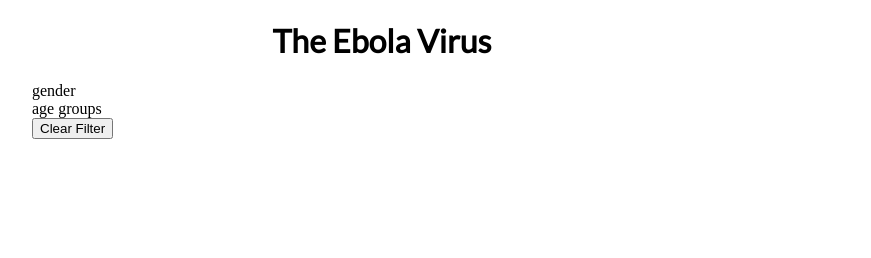
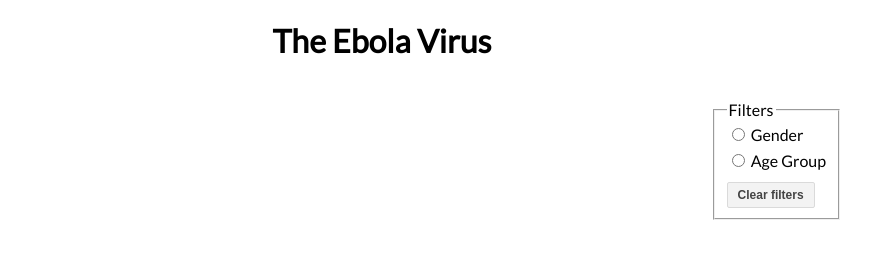
Before and after one commit to UW-CSE442-WI20/A3-The-Ebola-Epidemic, a website built with Parcel: page src/index.html in a window 1280 px wide. Shown: the whole page, without its empty margins (258-1129 px from the left). Built offline with nearby package versions, Linux system fonts and the light colour scheme.

Commit message:
Formatting of legend

```diff
--- a/src/index.html
+++ b/src/index.html
@@ -12,6 +12,18 @@
         <div class="gender"></div>
         <div class="age-groups"></div>
     </div>
+    <div id="filters">
+        <fieldset>
+            <legend>Filters</legend>
+            <input type="radio" name="filter" id="gender">
+            <label for="gender">Gender</label><br/>
+
+            <input type="radio" name="filter" id="age-group">
+            <label for="age-group">Age Group</label><br/>
+
+            <button type="button">Clear filters</button>
+        </fieldset>
+    </div>
     <script src="./index.js"></script>
   </body>
 </html>
--- a/src/index.js
+++ b/src/index.js
@@ -3,10 +3,6 @@ let CIRCLE_NUM = 100;
 drawNewData("dec-2014");
 drawNewData("may-2015");
 drawNewData("apr-2016");
-// Append gender text (TODO: format using flexbox)
-d3.select(".gender").append("text").text("gender");
-d3.select(".age-groups").append("text").text("age groups");
-d3.select(".visual").append("div", "clear").append("button").text("Clear Filter");
 
 function drawNewData(date) {
     d3.json(`https://raw.githubusercontent.com/UW-CSE442-WI20/A3-the-ebola-epidemic/master/data/${date}.json`).then((data) => {
@@ -74,18 +70,18 @@ function drawCircles(parsedData, classname) {
             xCoord = 30;
         }
     }
-    d3.select(".gender").on("mouseover", function() {
+
+    d3.select("#gender").on("click", function() {
         filterGender("dec-2014", parsedData[1], parsedData[2]);
         filterGender("may-2015", parsedData[1], parsedData[2]);
         filterGender("apr-2016", parsedData[1], parsedData[2]);
     });
-    d3.select(".age-groups").on("mouseover", function() {
+    d3.select("#age-group").on("click", function() {
         filterAgeGroup("dec-2014", parsedData[3], parsedData[4], parsedData[5]);
         filterAgeGroup("may-2015", parsedData[3], parsedData[4], parsedData[5]);
         filterAgeGroup("apr-2016", parsedData[3], parsedData[4], parsedData[5]);
     });
-
-    d3.select("button").on("click", function() {
+    d3.selectAll("button").on("click", function() {
         clearFilters();
     });
 }
--- a/src/styles.css
+++ b/src/styles.css
@@ -1,5 +1,8 @@
+body {
+    font-family: 'Lato', sans-serif;
+}
+
 h1 {
-    font-family: 'Lato', sans-serif;
     text-align: center;
 }
 
@@ -7,3 +10,26 @@ h1 {
     margin: auto;
     width: 700px;
 }
+
+#filters {
+    display: inline-block;
+    position: fixed;
+    top: 100px;
+    right: 180px;
+}
+
+input {
+    margin-bottom: 10px;
+}
+
+button {
+    color: #444444;
+    background: #F3F3F3;
+    border: 1px #DADADA solid;
+    padding: 5px 10px;
+    border-radius: 2px;
+    font-weight: bold;
+    font-size: 9pt;
+    outline: none;
+    margin-top: 5px;
+}
```
